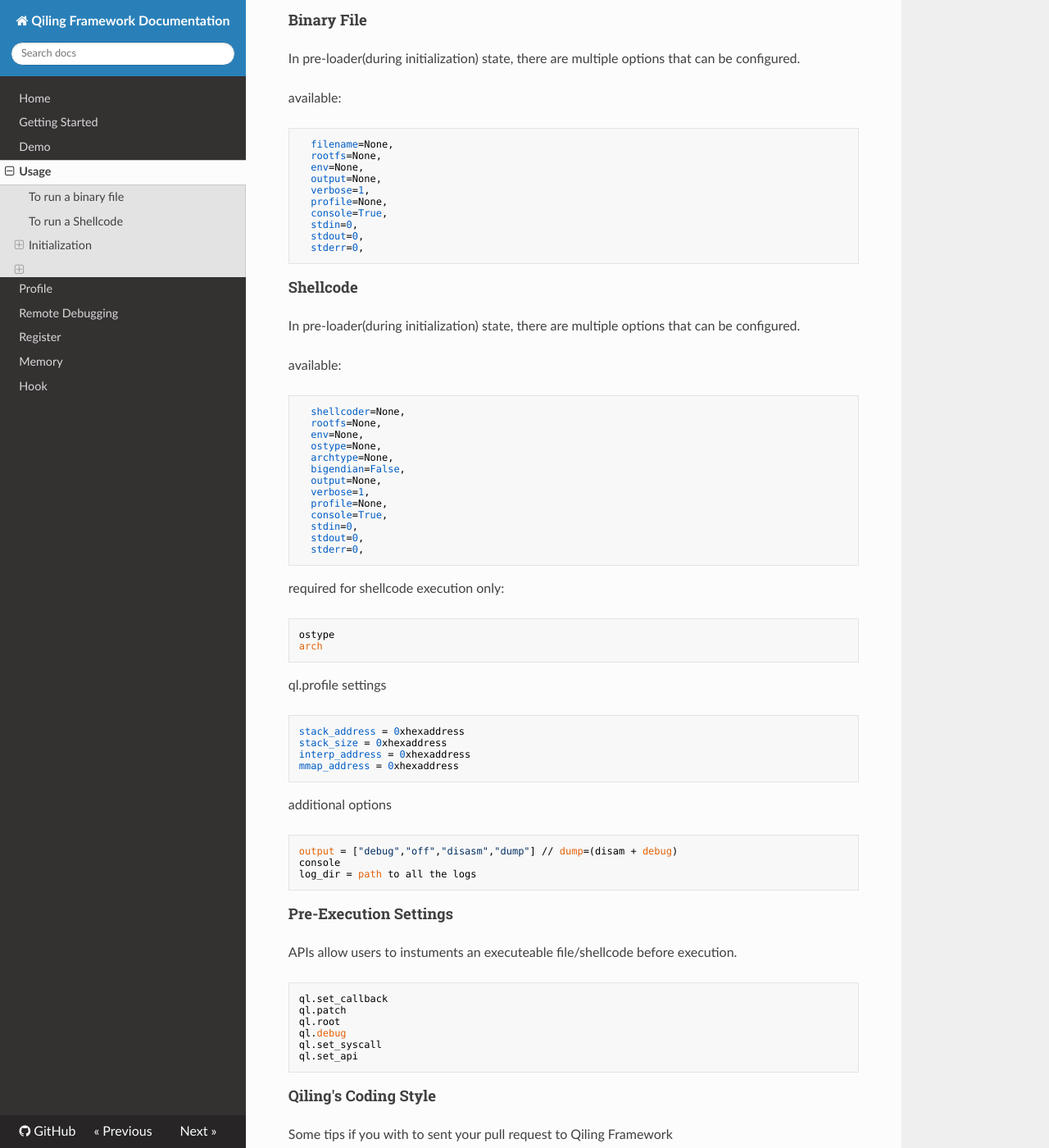
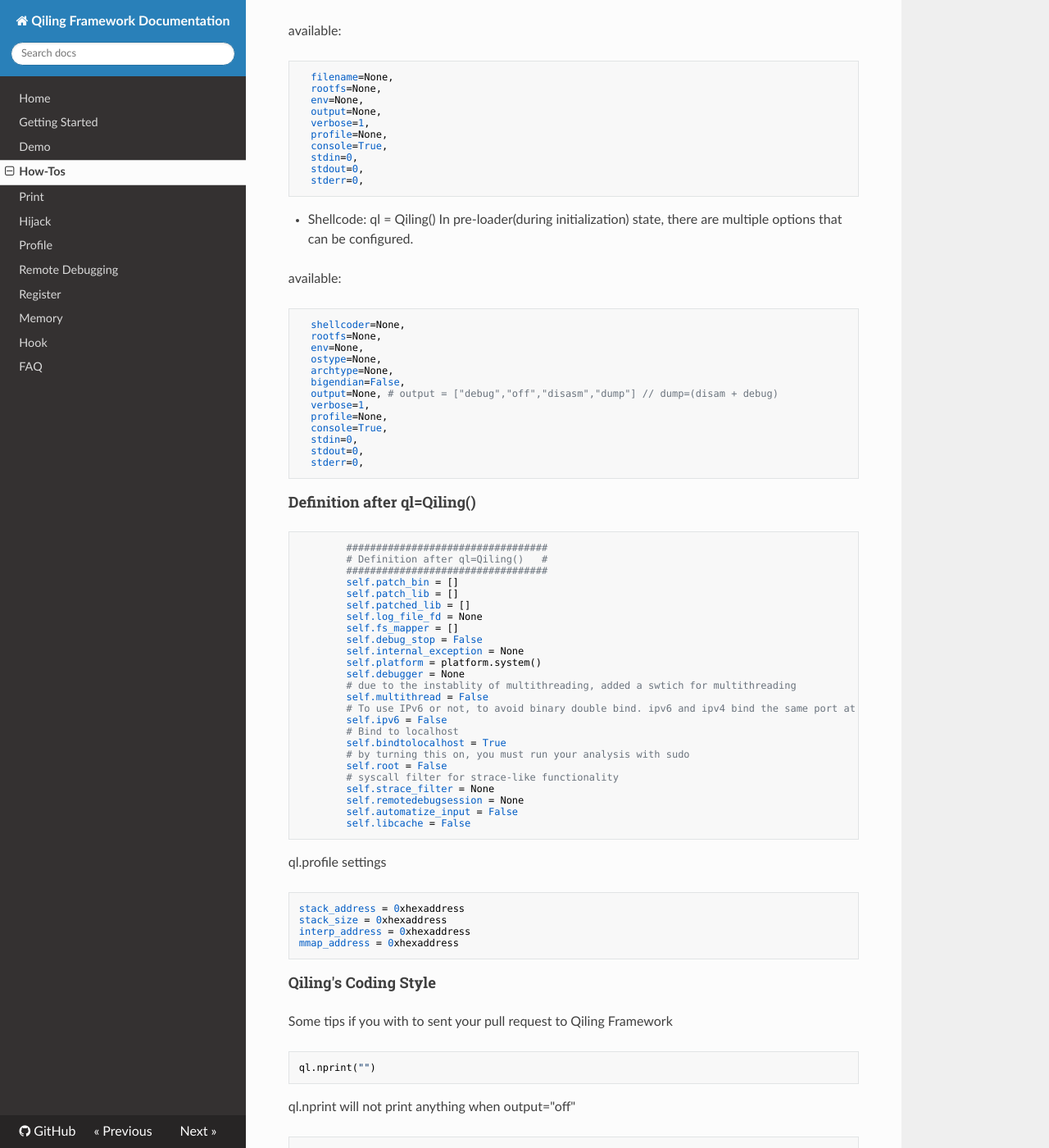
Before and after one commit to qilingframework/rtfd.io, an MkDocs documentation site: the page built from docs/usage.md, in a window 1280 px wide and 1400 px high, scrolled down 951 px. Shown: the whole window at 82% size. Built offline with MkDocs 1.6.1, drawn with Linux system fonts in a browser that asks for light colours; nearby versions of some CDN libraries; old or Windows-style settings are respelled for this version of MkDocs; some of the changed text lies outside the part shown.

Commit message:
update more momery

````diff
--- a/docs/usage.md
+++ b/docs/usage.md
@@ -1,8 +1,10 @@
-## How to use Qiling Framework
+---
+title: How-Tos
+---
 
-Quick Example
+Few examples provided and we will explain each and everypart of Qiling Framework
 
-#### To run a binary file
+#### Execute a fie
 ```
 import sys
 from qiling import *
@@ -26,7 +28,7 @@ log_dir = qlog
 log_split = True
 ```
 
-#### To run a Shellcode
+#### Execute a shellcode
 ```
 import sys
 
@@ -42,11 +44,11 @@ ql = Qiling(shellcoder=X8664_WIN, archtype="x86", ostype="windows", rootfs="../e
     ql.run()
 ```
 
-### Initialization
+#### Initialization
 
 How to initialiize Qiling
 
-#### Binary File
+- Binary file: ql = Qiling()
 In pre-loader(during initialization) state, there are multiple options that can be configured.
 
 available:
@@ -64,7 +66,7 @@ available:
   stderr=0,
 ```
 
-#### Shellcode
+- Shellcode: ql = Qiling()
 In pre-loader(during initialization) state, there are multiple options that can be configured.
 
 available:
@@ -87,10 +89,33 @@ available:
 
 
 
-required for shellcode execution only:
+#### Definition after ql=Qiling()
 ```
-ostype
-arch
+        ##################################
+        # Definition after ql=Qiling()   #
+        ##################################
+        self.patch_bin = []
+        self.patch_lib = []
+        self.patched_lib = []
+        self.log_file_fd = None
+        self.fs_mapper = []
+        self.debug_stop = False
+        self.internal_exception = None
+        self.platform = platform.system()
+        self.debugger = None
+        # due to the instablity of multithreading, added a swtich for multithreading
+        self.multithread = False
+        # To use IPv6 or not, to avoid binary double bind. ipv6 and ipv4 bind the same port at the same time
+        self.ipv6 = False
+        # Bind to localhost
+        self.bindtolocalhost = True
+        # by turning this on, you must run your analysis with sudo
+        self.root = False
+        # syscall filter for strace-like functionality
+        self.strace_filter = None
+        self.remotedebugsession = None
+        self.automatize_input = False
+        self.libcache = False
 ```
 
 ql.profile settings
@@ -99,23 +124,6 @@ stack_address = 0xhexaddress
 stack_size = 0xhexaddress
 interp_address = 0xhexaddress
 mmap_address = 0xhexaddress
-```
-
-additional options
-```
-output = ["debug","off","disasm","dump"] // dump=(disam + debug)
-console
-log_dir = path to all the logs
-```
-#### Pre-Execution Settings
-APIs allow users to instuments an executeable file/shellcode before execution.
-```
-ql.set_callback
-ql.patch
-ql.root
-ql.debug
-ql.set_syscall
-ql.set_api
 ```
 
 
--- a/mkdocs.yml
+++ b/mkdocs.yml
@@ -9,8 +9,11 @@ pages:
 - 'getting_started.md'
 - 'demo.md'
 - 'usage.md'
+- 'print.md'
+- 'hijack.md'
 - 'profile.md'
 - 'debugger.md'
 - 'register.md'
 - 'memory.md'
 - 'hook.md'
+- 'faq.md'
````
Also changed, not shown: other parts of docs/usage.md (+1 -1 lines), docs/api/readme.md (deleted, +0 -1 lines), docs/faq.md (added, +6 -0 lines), docs/hijack.md (added, +17 -0 lines), docs/print.md (added, +11 -0 lines), README.md (line endings or trailing spaces).
